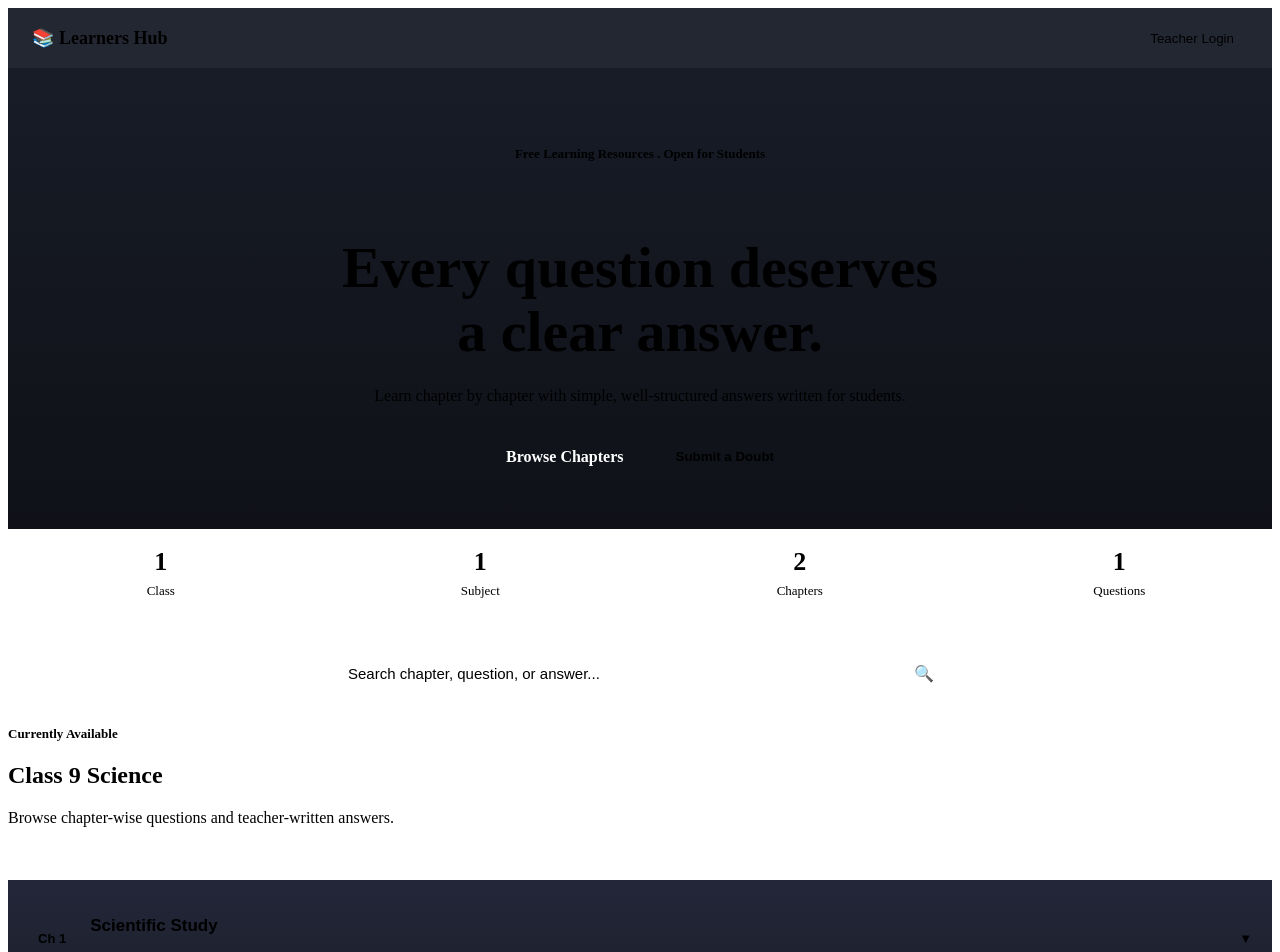
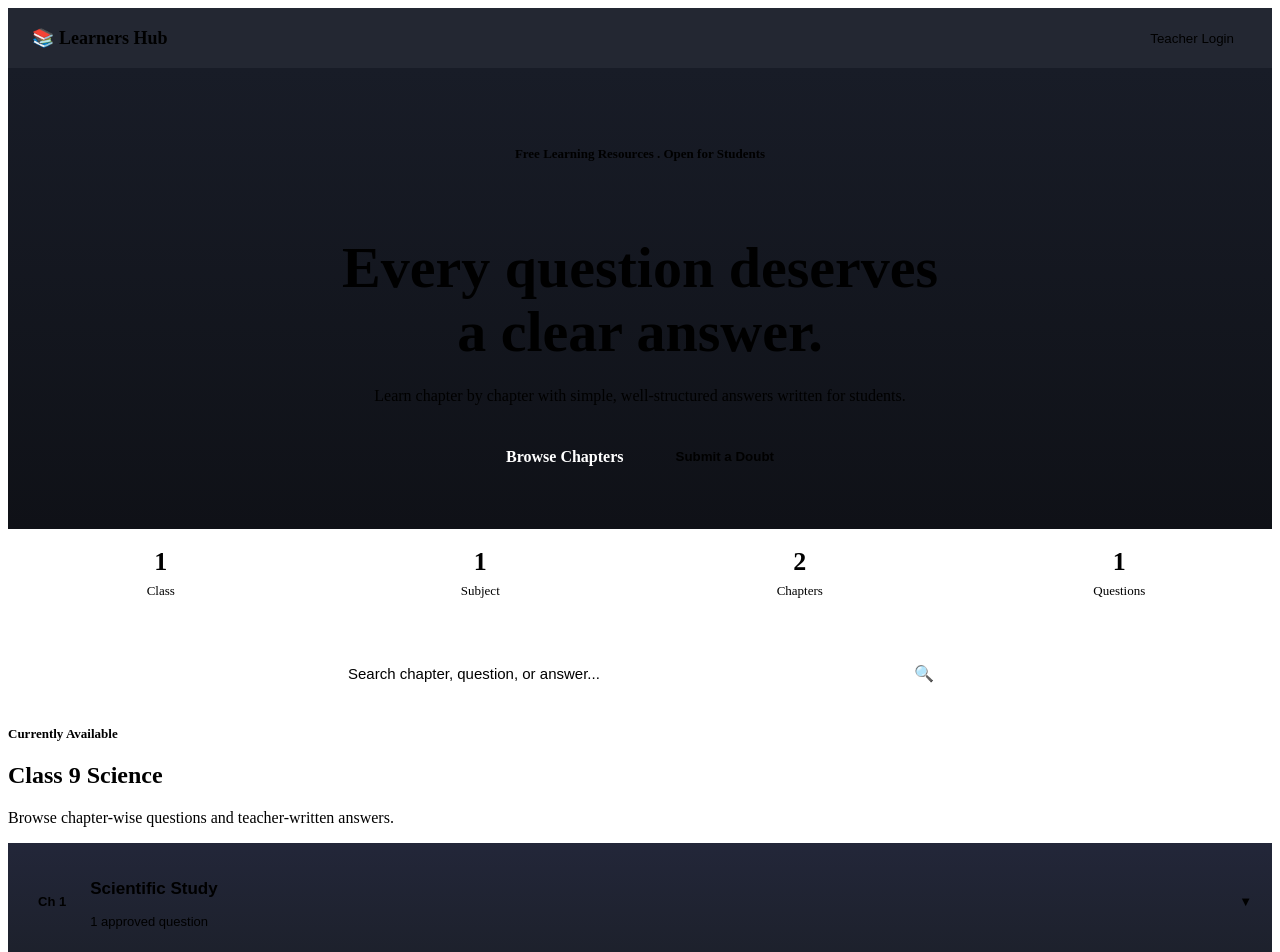
Before and after one commit to Sonu0510/learners-hub, a React (Vite) app: page / in a window 1280 px wide. Shown: the top 952 px of the page. Built offline with nearby package versions, Linux system fonts and the light colour scheme; the HTML template or start-up script is replaced by a standard one.

Commit message:
Connected Hero doubt button to DoubtModal and removed 2nd doubt button

```diff
--- a/src/components/Hero.jsx
+++ b/src/components/Hero.jsx
@@ -1,13 +1,14 @@
 import "./Hero.css";
 
-function Hero() {
+function Hero({ onOpenDoubtModal }) {
   return (
     <section className="hero">
-      <div className="hero-badge">Free Learning Resources . Open for Students</div>
+      <div className="hero-badge">
+        Free Learning Resources . Open for Students
+      </div>
 
       <h1>
-        Every question deserves <br />
-        a <span>clear answer.</span>
+        Every question deserves <br />a <span>clear answer.</span>
       </h1>
 
       <p>
@@ -16,8 +17,12 @@ function Hero() {
       </p>
 
       <div className="hero-actions">
-        <a href="#chapters" className="primary-btn">Browse Chapters</a>
-        <button className="secondary-btn">Submit a Doubt</button>
+        <a href="#chapters" className="primary-btn">
+          Browse Chapters
+        </a>
+        <button className="secondary-btn" onClick={onOpenDoubtModal}>
+          Submit a Doubt
+        </button>
       </div>
     </section>
   );
--- a/src/pages/Home.jsx
+++ b/src/pages/Home.jsx
@@ -69,7 +69,7 @@ function Home() {
     <div className="page">
       <Header />
 
-      <Hero />
+      <Hero onOpenDoubtModal={() => setIsDoubtModalOpen(true)} />
 
       <main className="container" id="chapters">
         <Stats
@@ -87,13 +87,6 @@ function Home() {
 
             <p>Browse chapter-wise questions and teacher-written answers.</p>
           </div>
-
-          <button
-            className="primary-btn"
-            onClick={() => setIsDoubtModalOpen(true)}
-          >
-            Submit a Doubt
-          </button>
         </section>
 
         <ChapterList chapters={filteredChapters} />
```
